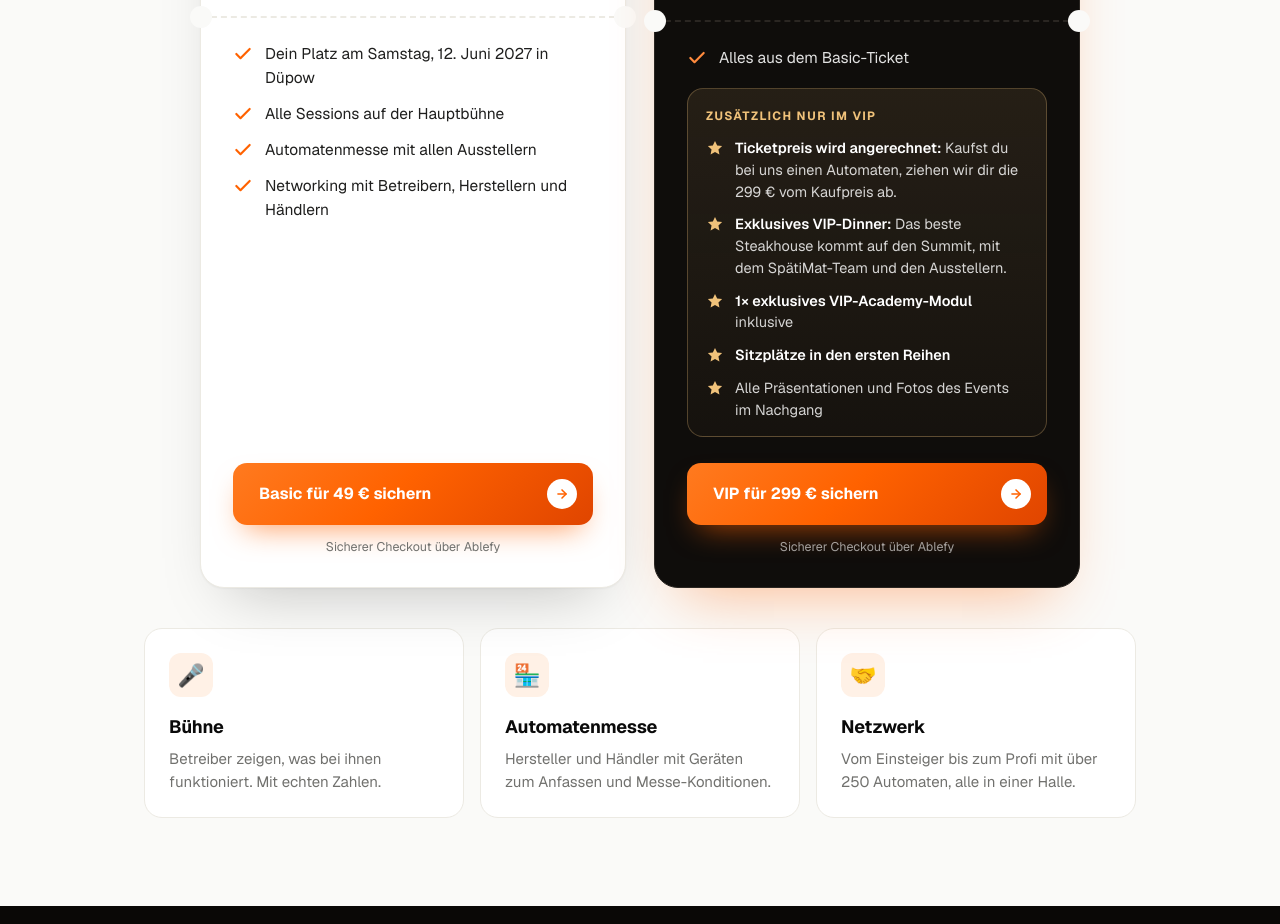
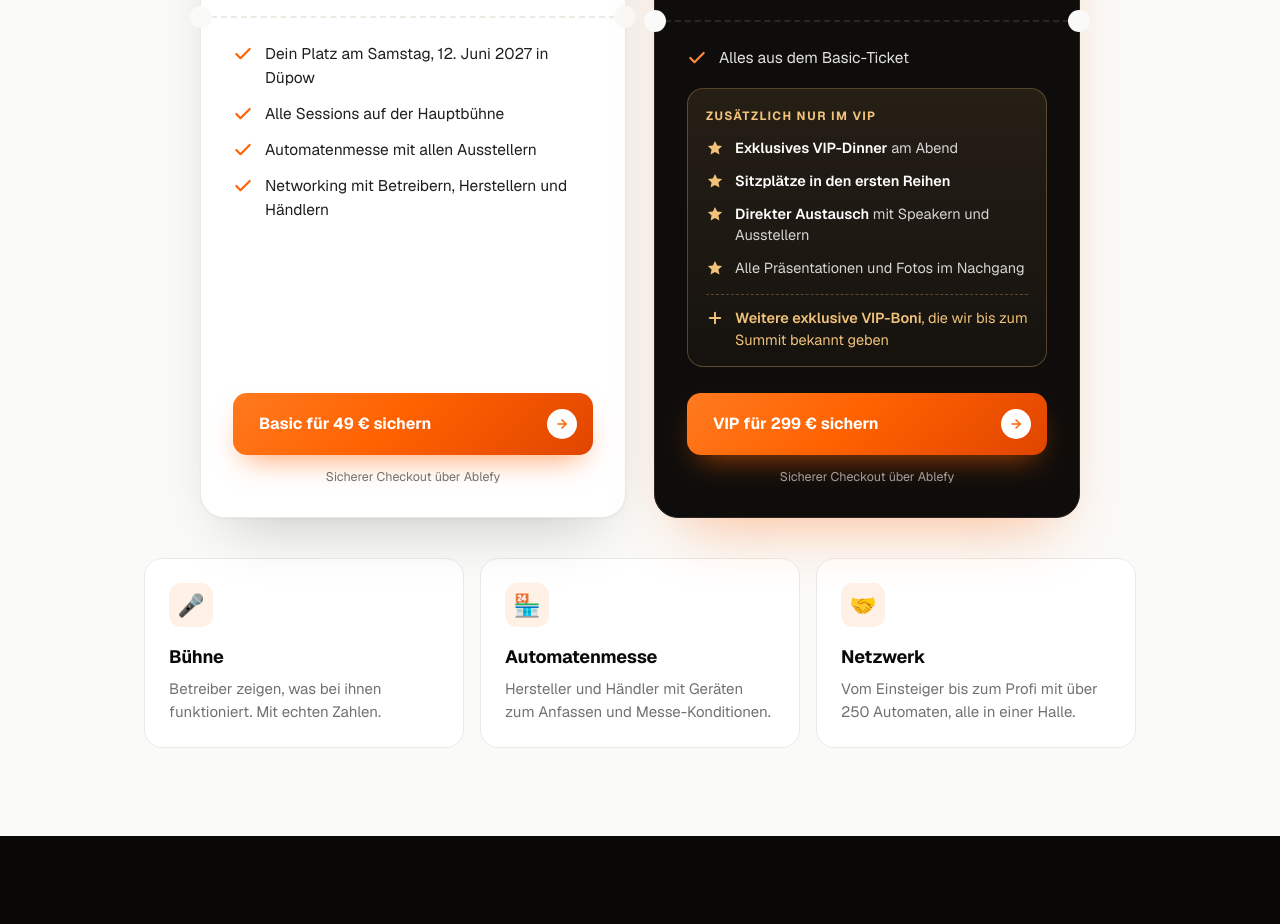
Before and after one commit to loeffelkobra/vending-conference, a plain HTML site: page 2027.html in a window 1280 px wide. Shown: the part 1600-2524 px from the top of the page. Drawn offline with nearby package versions, Linux system fonts and the light colour scheme.

Commit message:
2027-Seite: VIP-Leistungen allgemein gehalten, Hinweis auf weitere VIP-Boni
Co-Authored-By: Claude Opus 5.5 <noreply@anthropic.com>
Claude-Session: https://claude.ai/code/session_01FSiYj6JvzpWspzKzQExB6M

```diff
--- a/2027.html
+++ b/2027.html
@@ -151,6 +151,9 @@ h2 .serif{color:var(--orange)}
 .vip-list li{display:flex;gap:11px;font-size:14.5px;line-height:1.5;color:rgba(255,255,255,.82)}
 .vip-list li b{color:#fff;font-weight:600}
 .vip-list svg{flex-shrink:0;margin-top:2px}
+.vip-list li.more{margin-top:4px;padding-top:12px;border-top:1px dashed rgba(240,194,122,.3);color:#F0C27A}
+.vip-list li.more b{color:#F0C27A}
+
 
 /* ===== Countdown ===== */
 .cd{margin-top:24px;display:flex;flex-direction:column;align-items:center;gap:10px}
@@ -304,11 +307,11 @@ src="https://www.facebook.com/tr?id=1544241537270144&ev=PageView&noscript=1"
         <div class="vip-extra">
           <div class="vip-extra-h">Zus&auml;tzlich nur im VIP</div>
           <ul class="vip-list">
-            <li><svg width="18" height="18" viewBox="0 0 24 24" fill="#F0C27A" aria-hidden="true"><path d="M12 2.5l2.9 6.1 6.6.8-4.9 4.6 1.3 6.6L12 17.3l-5.9 3.3 1.3-6.6L2.5 9.4l6.6-.8z"/></svg><span><b>Ticketpreis wird angerechnet:</b> Kaufst du bei uns einen Automaten, ziehen wir dir die 299&nbsp;&euro; vom Kaufpreis ab.</span></li>
-            <li><svg width="18" height="18" viewBox="0 0 24 24" fill="#F0C27A" aria-hidden="true"><path d="M12 2.5l2.9 6.1 6.6.8-4.9 4.6 1.3 6.6L12 17.3l-5.9 3.3 1.3-6.6L2.5 9.4l6.6-.8z"/></svg><span><b>Exklusives VIP-Dinner:</b> Das beste Steakhouse kommt auf den Summit, mit dem Sp&auml;tiMat-Team und den Ausstellern.</span></li>
-            <li><svg width="18" height="18" viewBox="0 0 24 24" fill="#F0C27A" aria-hidden="true"><path d="M12 2.5l2.9 6.1 6.6.8-4.9 4.6 1.3 6.6L12 17.3l-5.9 3.3 1.3-6.6L2.5 9.4l6.6-.8z"/></svg><span><b>1&times; exklusives VIP-Academy-Modul</b> inklusive</span></li>
+            <li><svg width="18" height="18" viewBox="0 0 24 24" fill="#F0C27A" aria-hidden="true"><path d="M12 2.5l2.9 6.1 6.6.8-4.9 4.6 1.3 6.6L12 17.3l-5.9 3.3 1.3-6.6L2.5 9.4l6.6-.8z"/></svg><span><b>Exklusives VIP-Dinner</b> am Abend</span></li>
             <li><svg width="18" height="18" viewBox="0 0 24 24" fill="#F0C27A" aria-hidden="true"><path d="M12 2.5l2.9 6.1 6.6.8-4.9 4.6 1.3 6.6L12 17.3l-5.9 3.3 1.3-6.6L2.5 9.4l6.6-.8z"/></svg><span><b>Sitzpl&auml;tze in den ersten Reihen</b></span></li>
-            <li><svg width="18" height="18" viewBox="0 0 24 24" fill="#F0C27A" aria-hidden="true"><path d="M12 2.5l2.9 6.1 6.6.8-4.9 4.6 1.3 6.6L12 17.3l-5.9 3.3 1.3-6.6L2.5 9.4l6.6-.8z"/></svg><span>Alle Pr&auml;sentationen und Fotos des Events im Nachgang</span></li>
+            <li><svg width="18" height="18" viewBox="0 0 24 24" fill="#F0C27A" aria-hidden="true"><path d="M12 2.5l2.9 6.1 6.6.8-4.9 4.6 1.3 6.6L12 17.3l-5.9 3.3 1.3-6.6L2.5 9.4l6.6-.8z"/></svg><span><b>Direkter Austausch</b> mit Speakern und Ausstellern</span></li>
+            <li><svg width="18" height="18" viewBox="0 0 24 24" fill="#F0C27A" aria-hidden="true"><path d="M12 2.5l2.9 6.1 6.6.8-4.9 4.6 1.3 6.6L12 17.3l-5.9 3.3 1.3-6.6L2.5 9.4l6.6-.8z"/></svg><span>Alle Pr&auml;sentationen und Fotos im Nachgang</span></li>
+            <li class="more"><svg width="18" height="18" viewBox="0 0 24 24" fill="none" stroke="#F0C27A" stroke-width="2.6" stroke-linecap="round" aria-hidden="true"><line x1="12" y1="5" x2="12" y2="19"/><line x1="5" y1="12" x2="19" y2="12"/></svg><span><b>Weitere exklusive VIP-Boni</b>, die wir bis zum Summit bekannt geben</span></li>
           </ul>
         </div>
         <a class="btn block js-checkout js-vip" data-pos="card-vip" data-id="vs27-vip" data-value="299" href="#ticket">VIP f&uuml;r 299&nbsp;&euro; sichern<span class="arr"><svg width="14" height="14" viewBox="0 0 24 24" fill="none" stroke="currentColor" stroke-width="2.6" stroke-linecap="round" stroke-linejoin="round"><line x1="5" y1="12" x2="19" y2="12"/><polyline points="12 5 19 12 12 19"/></svg></span></a>
```
Also changed, not shown: 1 other file.
